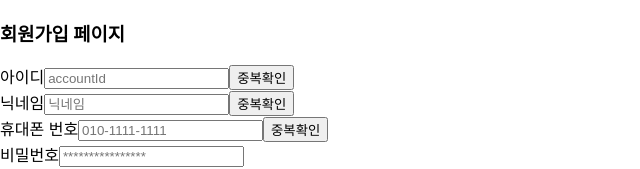
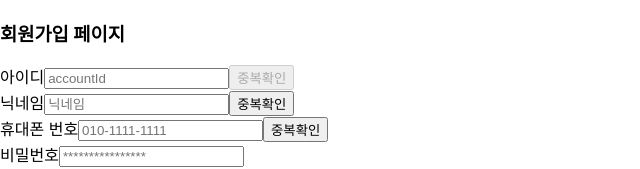
Before and after one commit to sanynote/chatting, a React (Create React App) app: page /signup in a window 1280 px wide. Shown: the top 169 px of the page, without its empty margins (0-640 px from the left). Built offline with nearby package versions, Linux system fonts and the light colour scheme; no server answers.

Commit message:
feat: 에러메세지 있으면 중복확인 disable 처리

```diff
--- a/src/pages/auth/sign.up.tsx
+++ b/src/pages/auth/sign.up.tsx
@@ -15,14 +15,30 @@ function SignUp() {
     register,
     handleSubmit,
     getValues,
+    watch,
     formState: { errors },
   } = useForm();
+
+  // React.useEffect(()=>{
+  //   console.log(errors?.accountId?.message,'ssss')
+  //   console.log(idValue,'idValue')
+  //   console.log(watch('accountId'),'idid')
+  // },[watch('accountId')])
+  console.log(watch('accountId'),'idid')
   const onSubmit = (data: any) => console.log(data);
   const [user, setUser] = useRecoilState(UserInfo);
   const [isIdLocked, setIsIdLocked] = React.useState(false);
   const [isNicknameLocked, setIsNicknameLocked] = React.useState(false);
   const [isPhoneLocked, setIsPhoneLocked] = React.useState(false);
+  // const [idValue,setIdValue] = React.useState('')
+
   const navigate = useNavigate();
+
+  const lockDuplicateButton = () => {
+    if (isIdLocked) return true;
+    if (!(watch('accountId') && errors?.accountId?.message === undefined)) return true;
+    return false;
+  };
 
   const duplicateId = async () => {
     const accountIdCheck = getValues("accountId");
@@ -99,7 +115,7 @@ function SignUp() {
                 },
               })}
             />
-            <button disabled={isIdLocked} onClick={duplicateId}>
+            <button disabled={lockDuplicateButton()} onClick={duplicateId}>
               중복확인
             </button>
             {errors?.accountId?.message}
```
